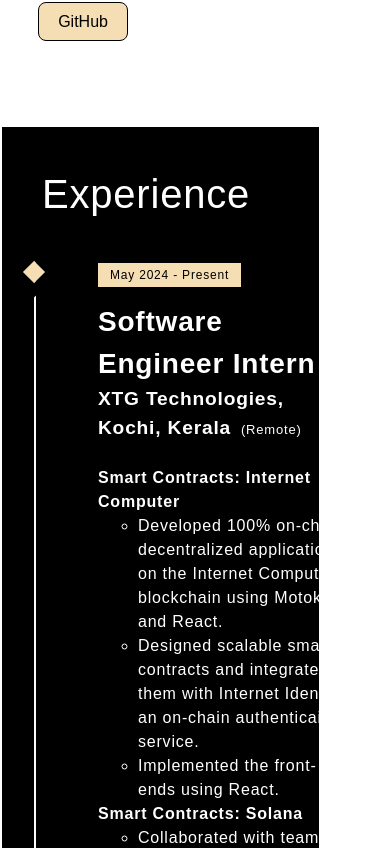
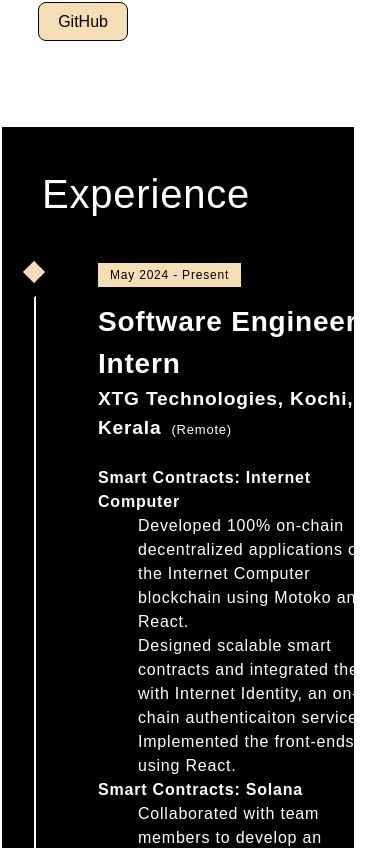
Before and after one commit to akshay-rajan/akshay-rajan.github.io, a React (Vite) app: page / in a window 390 px wide. Shown: the part 4656-5504 px from the top of the page. Built offline with nearby package versions, Linux system fonts and the light colour scheme.

Commit message:
Fix Experience section

```diff
--- a/src/styles/Experience.css
+++ b/src/styles/Experience.css
@@ -66,6 +66,9 @@
 .exp-timeline-event:hover .exp-timeline-event-thumbnail {
   box-shadow: inset 40em 0 0 0 var(--exp-color-1);
 }
+.exp-timeline-event:hover .job-title {
+  color: var(--exp-color-3);
+}
 
 .exp-timeline-event-copy {
   padding: 2em;
@@ -126,7 +129,8 @@
     padding: 5px;
     padding-left: 0px;
     min-height: 70vh;
-    width: 80vw;
+    width: 90%;
+    overflow: hidden;
 
   }
   .exp-title {
@@ -202,6 +206,12 @@
     font-weight: 700;
   }
 
+  .exp-timeline-event-copy div ul li {
+    display: flex;
+    flex-wrap: wrap;
+    list-style: square;
+  }
+
   .exp-timeline-event-copy p:not(.exp-timeline-event-thumbnail) {
     padding-bottom: 1.2em;
   }
```
